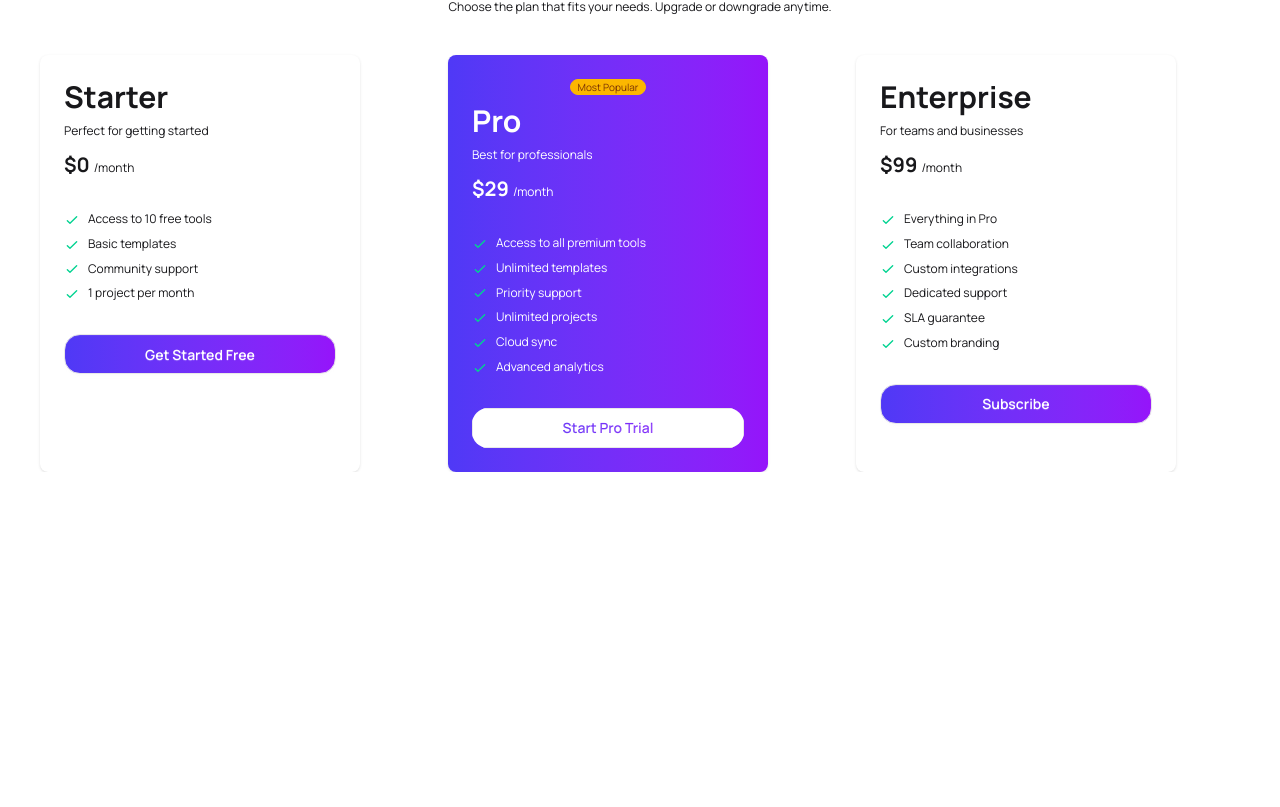
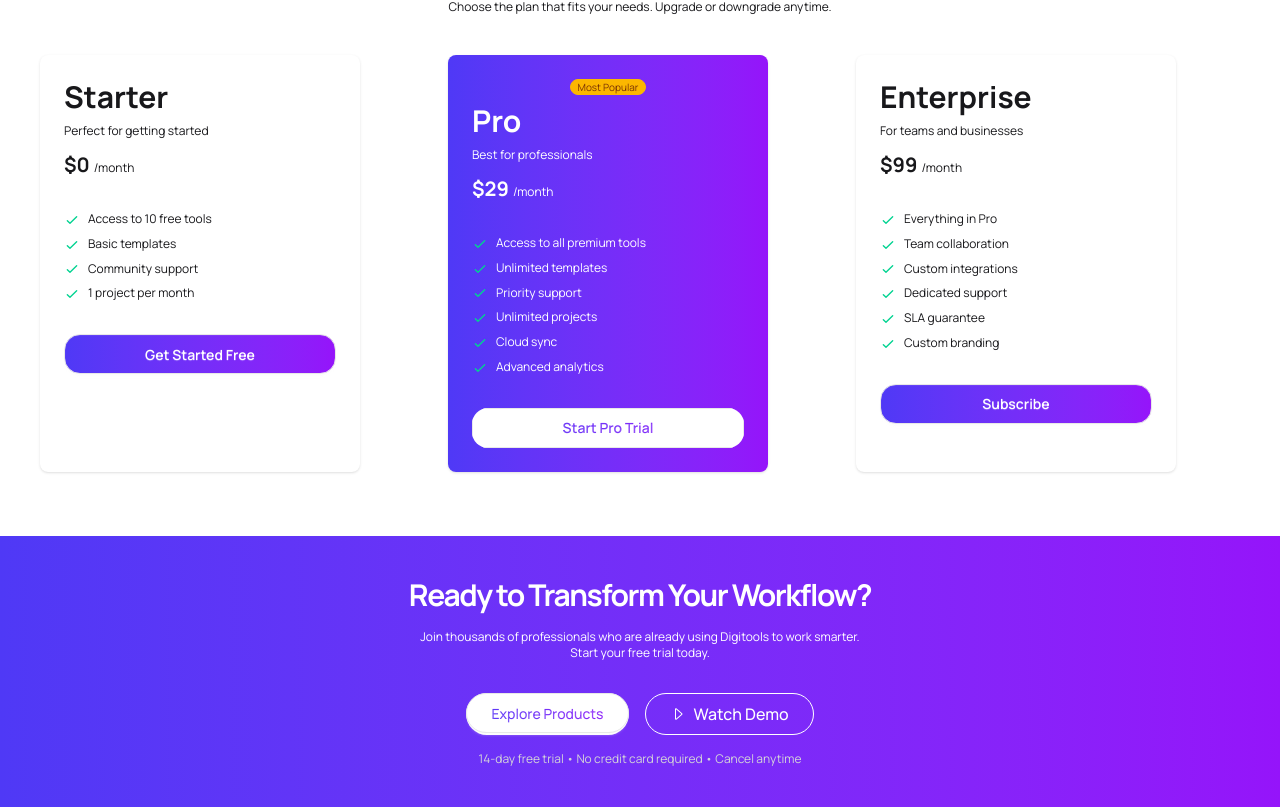
Before and after one commit to probillal/digiTools-platform, a React (Vite) app: page / in a window 1280 px wide. Shown: the part 1504-2311 px from the top of the page. Before the commit the page ends 1976 px from the top, so only its background shows below. Built offline with nearby package versions, Linux system fonts and the light colour scheme.

Commit message:
added workflow section

```diff
--- a/src/App.jsx
+++ b/src/App.jsx
@@ -5,6 +5,7 @@ import Heading from "./components/Heading/Heading";
 import Stats from "./components/Stats/Stats";
 import Steps from "./components/StepsSection/Steps";
 import PricingSection from "./components/PricingSection/PricingSection";
+import WorkFlowSection from "./components/WorkFlowSection/WorkFlowSection";
 
 function App() {
   return (
@@ -16,6 +17,7 @@ function App() {
         <Heading></Heading>
         <Steps></Steps>
         <PricingSection></PricingSection>
+        <WorkFlowSection></WorkFlowSection>
       </div>
     </>
   );
--- /dev/null
+++ b/src/components/WorkFlowSection/WorkFlowSection.jsx
@@ -0,0 +1,35 @@
+import React from "react";
+import { BsCaretRight } from "react-icons/bs";
+
+const WorkFlowSection = () => {
+  return (
+    <div className="bg-linear-to-r from-[#4F39F6] to-[#9514FA] py-10 mt-16">
+      <div className="space-y-4 text-center">
+        <h1 className="text-3xl font-bold leading-tight tracking-tighter text-white">
+          Ready to Transform Your Workflow?
+        </h1>
+
+        <p className="text-xs text-white max-w-md mx-auto ">
+          Join thousands of professionals who are already using Digitools to
+          work smarter. Start your free trial today.
+        </p>
+
+        <div className="flex flex-wrap justify-center gap-4 pt-4">
+          <div className="bg-white rounded-full">
+            <button className="btn bg-linear-to-r from-[#4F39F6] to-[#9514FA] bg-clip-text text-transparent px-6 py-2 rounded-full font-medium cursor-pointer btn-block">
+              Explore Products
+            </button>
+          </div>
+          <button className="flex items-center gap-2 border border-white text-white px-6 py-2 rounded-full font-medium cursor-pointer">
+            <BsCaretRight /> Watch Demo
+          </button>
+        </div>
+        <p className="text-xs text-zinc-300">
+          14-day free trial • No credit card required • Cancel anytime
+        </p>
+      </div>
+    </div>
+  );
+};
+
+export default WorkFlowSection;
```
